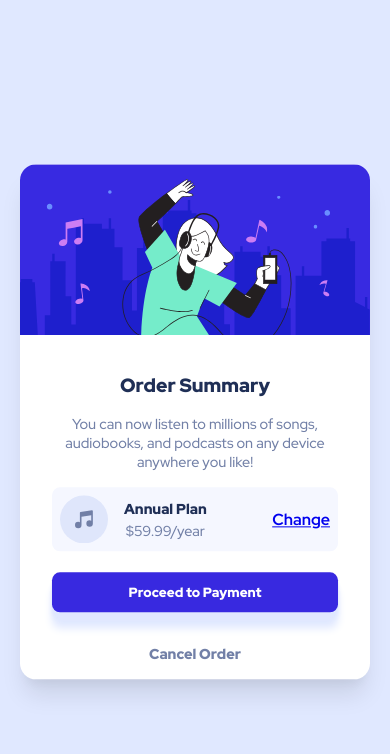
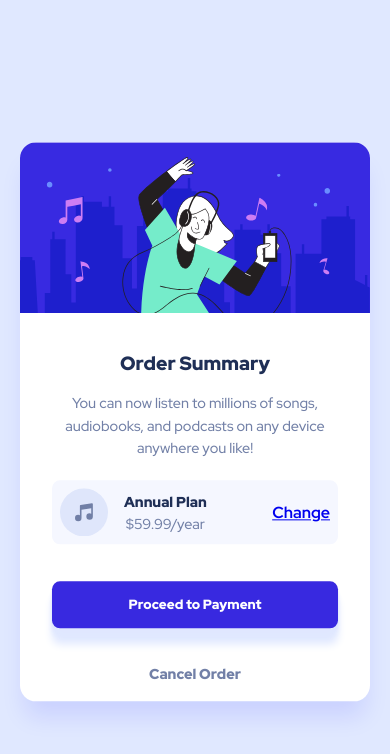
Before and after one commit to yashraj1309/order-summary-component-main, a plain HTML site: page index.html in a window 390 px wide. Drawn offline with Linux system fonts and the light colour scheme.

Commit message:
Final Update

```diff
--- a/style.css
+++ b/style.css
@@ -72,7 +72,7 @@ a {
     font-weight: 700;
 }
 a:hover {
-    opacity: .7;
+    opacity: .8;
 }
 
 
@@ -97,10 +97,11 @@ button {
     font-weight: 900;
     padding: .7rem;
     cursor: pointer;
+    transition: .3s;
     box-shadow: var(--pale-blue) 0px 2px 1px, var(--pale-blue) 0px 4px 2px, var(--pale-blue) 0px 8px 4px, var(--pale-blue) 0px 16px 8px;
 }
 button:hover {
-    opacity: .7;
+    opacity: .8;
 }
 
 .cancel {
@@ -124,7 +125,7 @@ button:hover {
     .container {
         width: 90%;
         border-radius: 1rem;
-        box-shadow: rgba(0, 0, 0, 0.1) 0px 20px 25px -5px, rgba(0, 0, 0, 0.04) 0px 10px 10px -5px;
+        box-shadow: rgba(0, 0, 255, 0.1) 0px 20px 25px -5px;
     }
     .hero-image {
         border-top-left-radius: 1rem;
@@ -137,10 +138,17 @@ button:hover {
 
     .padding > p {
         font-size: .9rem;
+        line-height: 1.4rem;
+    }
+
+    button {
+        padding: .9rem;
+        margin-top: 1rem;
     }
 
     .cta {
         padding: .5rem;
+        margin-top: 1.3rem;
     }
     .cta strong {
         font-size: .9rem;
@@ -149,7 +157,7 @@ button:hover {
         font-size: .9rem;
     }
     .cancel {
-        margin-top: 2rem;
+        margin-top: 2.2rem;
     }
 
 }
```
